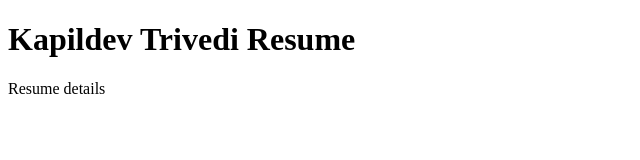
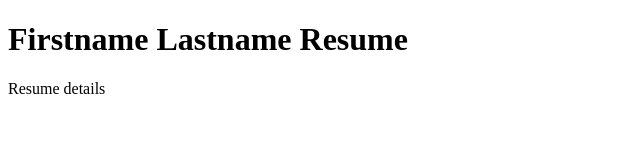
Before and after one commit to kapilca/kapilca.github.io, a plain HTML site: page index.html in a window 1280 px wide. Shown: the whole page, without its empty margins (0-640 px from the left). Drawn offline with Linux system fonts and the light colour scheme.

Commit message:
Update index.html

```diff
--- a/index.html
+++ b/index.html
@@ -3,10 +3,10 @@
 <head>
     <meta charset="UTF-8">
     <meta name="viewport" content="width=device-width, initial-scale=1.0">
-    <title>Kapildev Trivedi Resume</title>
+    <title>Firstname Lastname Resume</title>
 </head>
 <body>
-    <h1>Kapildev Trivedi Resume</h1>
+    <h1>Firstname Lastname Resume</h1>
     <div>Resume details</div>
 </body>
 </html>
```
